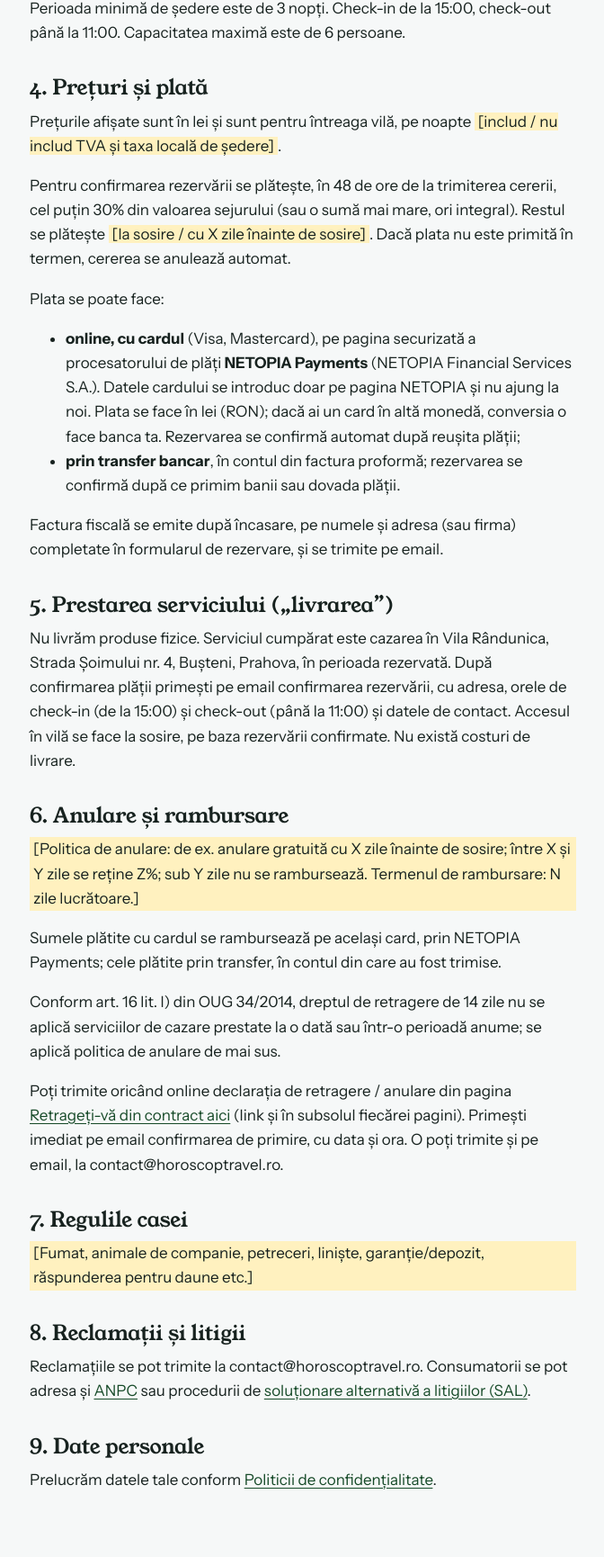
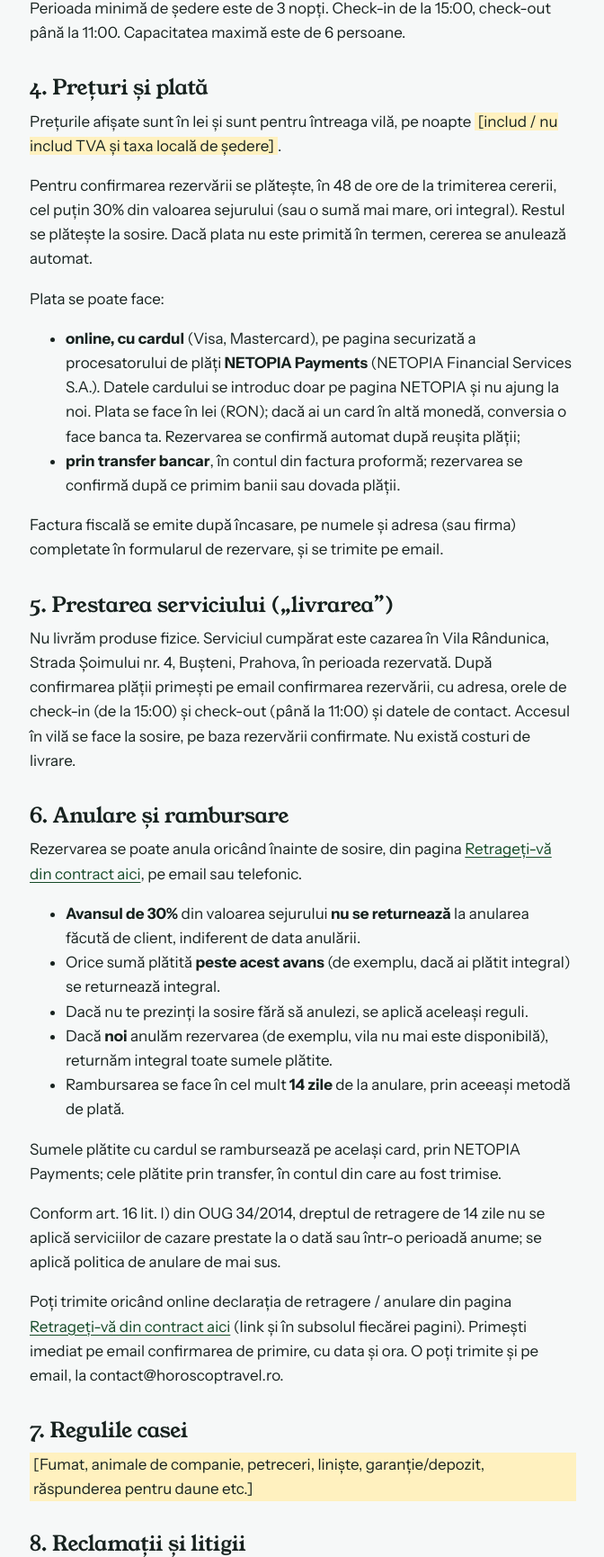
Before and after one commit to creativeservice06-create/vilabusteni, a PHP site: page /termeni.php in a window 1280 px wide. Shown: the part 824-2554 px from the top of the page at 90% size, without its empty margins (303-975 px from the left). Run offline with PHP 8.4, Linux system fonts and the light colour scheme; data that the repository does not hold is empty.

Commit message:
Politica de anulare (avans nereturnabil, rest la sosire) în 5 limbi, pe pagina de rezervare, în mailuri și în Termeni
Co-Authored-By: Claude Opus 5.5 <noreply@anthropic.com>
Claude-Session: https://claude.ai/code/session_01G5D6p3RSBkCJE5Qrayg18R

```diff
--- a/site/admin/index.php
+++ b/site/admin/index.php
@@ -166,7 +166,7 @@ function lei_admin($s) { return number_format((int) $s, 0, ',', '.') . ' lei'; }
   <meta name="robots" content="noindex, nofollow">
   <title>Administrare – <?= e($setari['nume_vila']) ?></title>
   <link rel="icon" type="image/png" href="/assets/images/sigle/randunica-verde.png">
-  <link rel="stylesheet" href="/assets/css/style.css?v=12">
+  <link rel="stylesheet" href="/assets/css/style.css?v=13">
   <link rel="stylesheet" href="/assets/css/admin.css?v=5">
 </head>
 <body class="admin">
--- a/site/assets/css/style.css
+++ b/site/assets/css/style.css
@@ -444,6 +444,8 @@ button.cal-zi:hover { background: var(--cer); }
 @keyframes roteste { to { transform: rotate(360deg); } }
 @media (prefers-reduced-motion: reduce) { .rotita { animation-duration: 3s; } }
 .retragere { max-width: 40rem; }
+.politica-anulare { max-width: 46rem; margin: -.4rem 0 1.8rem; font-size: .92rem; line-height: 1.55; color: var(--piatra); }
+.politica-anulare strong { color: var(--text); }
 .form-retragere label .mic { display: block; font-weight: 400; margin-top: .35rem; }
 .plati-acceptate { margin: .9rem 0 0; font-size: .85rem; opacity: .85; }
 
--- a/site/includes/header.php
+++ b/site/includes/header.php
@@ -40,7 +40,7 @@ $domeniu   = 'https://vilabusteni.ro';
   <link rel="icon" type="image/png" href="/assets/images/sigle/randunica-verde.png">
   <link rel="preload" href="/assets/fonts/young-serif.woff" as="font" type="font/woff" crossorigin>
   <link rel="preload" href="/assets/fonts/instrument-sans.woff" as="font" type="font/woff" crossorigin>
-  <link rel="stylesheet" href="/assets/css/style.css?v=12">
+  <link rel="stylesheet" href="/assets/css/style.css?v=13">
 </head>
 <body class="pagina-<?= e($pagina ?: 'interioara') ?>">
 
--- a/site/lang/de.php
+++ b/site/lang/de.php
@@ -255,7 +255,7 @@ return [
         'mail_status' => 'Widerruf eingegangen',
         'mail_continut' => 'Inhalt der Erklärung',
     ],
-    'politica_anulare' => "",   // DE COMPLETAT: textul politicii de anulare (gol = nu apare în mail)
+    'politica_anulare' => "Bei Stornierung wird die Anzahlung von 30 % des Aufenthaltspreises nicht erstattet. Jeder darüber hinaus gezahlte Betrag wird innerhalb von 14 Tagen nach der Stornierung vollständig über dieselbe Zahlungsart erstattet. Der Restbetrag wird bei Ankunft bezahlt. Stornieren wir die Buchung, erstatten wir alle gezahlten Beträge vollständig.",   // apare pe pagina de rezervare și în mailuri
 
     // Mailurile (în {acolade} se pun automat valorile)
     'mailuri' => [
--- a/site/lang/en.php
+++ b/site/lang/en.php
@@ -255,7 +255,7 @@ return [
         'mail_status' => 'Withdrawal received',
         'mail_continut' => 'Content of the declaration',
     ],
-    'politica_anulare' => "",   // DE COMPLETAT: textul politicii de anulare (gol = nu apare în mail)
+    'politica_anulare' => "If you cancel, the 30% deposit is non-refundable. Any amount paid above this deposit is refunded in full within 14 days of the cancellation, using the same payment method. The balance is paid on arrival. If we cancel your booking, we refund everything you have paid.",   // apare pe pagina de rezervare și în mailuri
 
     // Mailurile (în {acolade} se pun automat valorile)
     'mailuri' => [
--- a/site/lang/it.php
+++ b/site/lang/it.php
@@ -255,7 +255,7 @@ return [
         'mail_status' => 'Recesso ricevuto',
         'mail_continut' => 'Contenuto della dichiarazione',
     ],
-    'politica_anulare' => "",   // DE COMPLETAT: textul politicii de anulare (gol = nu apare în mail)
+    'politica_anulare' => "In caso di cancellazione, l’acconto del 30% del soggiorno non è rimborsabile. Qualsiasi importo pagato oltre l’acconto viene rimborsato integralmente entro 14 giorni dalla cancellazione, con lo stesso metodo di pagamento. Il saldo si paga all’arrivo. Se siamo noi ad annullare la prenotazione, rimborsiamo integralmente tutte le somme pagate.",   // apare pe pagina de rezervare și în mailuri
 
     // Mailurile (în {acolade} se pun automat valorile)
     'mailuri' => [
--- a/site/lang/ro.php
+++ b/site/lang/ro.php
@@ -271,7 +271,7 @@ return [
         'mail_status' => 'Retragere primită',
         'mail_continut' => 'Conținutul declarației',
     ],
-    'politica_anulare' => "",   // DE COMPLETAT: textul politicii de anulare (gol = nu apare în mail)
+    'politica_anulare' => "La anulare, avansul de 30% din valoarea sejurului nu se returnează. Orice sumă plătită peste acest avans se returnează integral, în cel mult 14 zile de la anulare, prin aceeași metodă de plată. Restul sumei se plătește la sosire. Dacă noi anulăm rezervarea, returnăm integral toate sumele plătite.",   // apare pe pagina de rezervare și în mailuri
 
     // Mailurile (în {acolade} se pun automat valorile)
     'mailuri' => [
--- a/site/lang/ru.php
+++ b/site/lang/ru.php
@@ -255,7 +255,7 @@ return [
         'mail_status' => 'Отказ получен',
         'mail_continut' => 'Содержание заявления',
     ],
-    'politica_anulare' => "",   // DE COMPLETAT: textul politicii de anulare (gol = nu apare în mail)
+    'politica_anulare' => "При отмене предоплата в размере 30% стоимости проживания не возвращается. Любая сумма, оплаченная сверх предоплаты, возвращается полностью в течение 14 дней после отмены тем же способом оплаты. Остаток оплачивается по приезде. Если бронирование отменяем мы, все оплаченные суммы возвращаются полностью.",   // apare pe pagina de rezervare și în mailuri
 
     // Mailurile (în {acolade} se pun automat valorile)
     'mailuri' => [
--- a/site/proforma.php
+++ b/site/proforma.php
@@ -45,7 +45,7 @@ if ($r) {
   <meta name="robots" content="noindex, nofollow">
   <title><?= e($P['titlu']) ?><?= $r ? ' ' . e($v['{nr}']) : '' ?> – <?= e($setari['nume_vila']) ?></title>
   <link rel="icon" type="image/png" href="/assets/images/sigle/randunica-verde.png">
-  <link rel="stylesheet" href="/assets/css/style.css?v=12">
+  <link rel="stylesheet" href="/assets/css/style.css?v=13">
   <link rel="stylesheet" href="/assets/css/proforma.css?v=3">
 </head>
 <body class="proforma-pagina">
--- a/site/rezervare.php
+++ b/site/rezervare.php
@@ -69,6 +69,11 @@ $link_telefon = '<a href="tel:' . e($setari['telefon_link']) . '">' . e(telefon(
       <p><?= e(strtr(t('rez_avans_text'), ['{procent}' => $setari['avans_procent'], '{ore}' => $setari['termen_plata_ore']])) ?></p>
     </div>
   </div>
+
+  <?php if (trim(t('politica_anulare')) !== ''): ?>
+    <p class="politica-anulare"><strong><?= e(t('mailuri')['anulare_titlu']) ?>:</strong> <?= e(t('politica_anulare')) ?>
+      <a href="<?= e(url('/termeni.php')) ?>#anulare"><?= e(t('termeni')) ?></a></p>
+  <?php endif; ?>
 
   <?php if ($erori): ?>
     <div class="mesaj-eroare" role="alert">
--- a/site/termeni.php
+++ b/site/termeni.php
@@ -32,7 +32,7 @@ $f = $setari;
   <p>Prețurile afișate sunt în lei și sunt pentru întreaga vilă, pe noapte <span class="de-completat">[includ / nu includ TVA și taxa locală de ședere]</span>.</p>
   <p>Pentru confirmarea rezervării se plătește, în <?= (int) $f['termen_plata_ore'] ?> de ore de la trimiterea cererii, cel puțin
      <?= (int) $f['avans_procent'] ?>% din valoarea sejurului (sau o sumă mai mare, ori integral). Restul se plătește
-     <span class="de-completat">[la sosire / cu X zile înainte de sosire]</span>. Dacă plata nu este primită în termen, cererea se anulează automat.</p>
+     la sosire. Dacă plata nu este primită în termen, cererea se anulează automat.</p>
   <p>Plata se poate face:</p>
   <ul>
     <li><strong>online, cu cardul</strong> (Visa, Mastercard), pe pagina securizată a procesatorului de plăți
@@ -50,7 +50,15 @@ $f = $setari;
      Nu există costuri de livrare.</p>
 
   <h2 id="anulare">6. Anulare și rambursare</h2>
-  <p class="de-completat">[Politica de anulare: de ex. anulare gratuită cu X zile înainte de sosire; între X și Y zile se reține Z%; sub Y zile nu se rambursează. Termenul de rambursare: N zile lucrătoare.]</p>
+  <p>Rezervarea se poate anula oricând înainte de sosire, din pagina
+     <a href="<?= e(url('/retragere.php')) ?>">Retrageți-vă din contract aici</a>, pe email sau telefonic.</p>
+  <ul>
+    <li><strong>Avansul de <?= (int) $f['avans_procent'] ?>%</strong> din valoarea sejurului <strong>nu se returnează</strong> la anularea făcută de client, indiferent de data anulării.</li>
+    <li>Orice sumă plătită <strong>peste acest avans</strong> (de exemplu, dacă ai plătit integral) se returnează integral.</li>
+    <li>Dacă nu te prezinți la sosire fără să anulezi, se aplică aceleași reguli.</li>
+    <li>Dacă <strong>noi</strong> anulăm rezervarea (de exemplu, vila nu mai este disponibilă), returnăm integral toate sumele plătite.</li>
+    <li>Rambursarea se face în cel mult <strong>14 zile</strong> de la anulare, prin aceeași metodă de plată.</li>
+  </ul>
   <p>Sumele plătite cu cardul se rambursează pe același card, prin NETOPIA Payments; cele plătite prin transfer, în contul din care au fost trimise.</p>
   <p>Conform art. 16 lit. l) din OUG 34/2014, dreptul de retragere de 14 zile nu se aplică serviciilor de cazare
      prestate la o dată sau într-o perioadă anume; se aplică politica de anulare de mai sus.</p>
```
